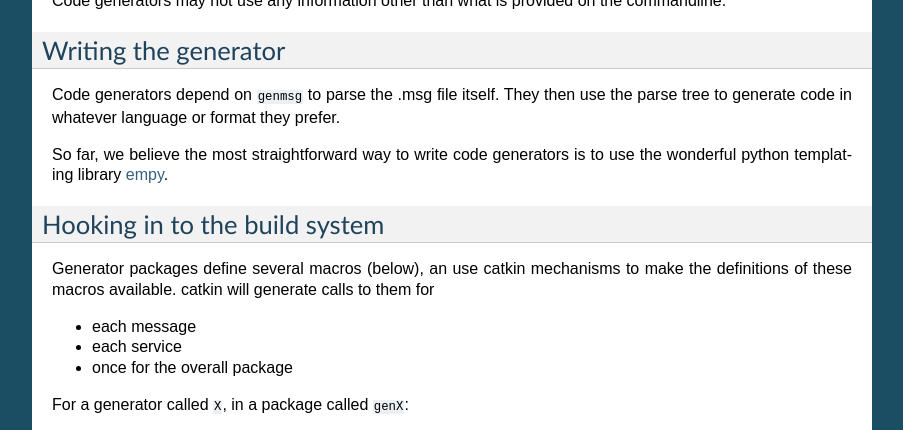
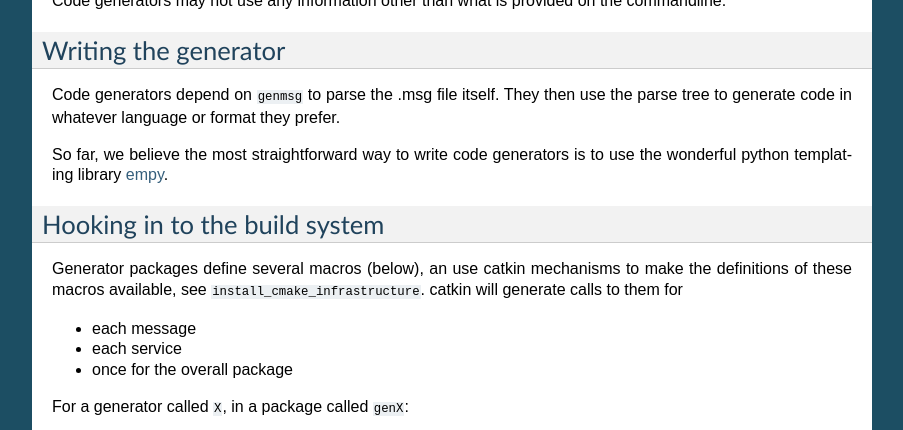
Before and after one commit to ros/genmsg, a Sphinx documentation site: the page built from doc/index.rst, in a window 1280 px wide and 900 px high, scrolled down 769 px, cut to the strip 0-430 px from the top of the window. Shown: the whole strip, without its empty margins (198-1101 px from the left). Built offline with Sphinx 7.4.7, drawn with Linux system fonts in a browser that asks for light colours; cross-references to code outside the pages are shown as plain code.

Commit message:
links work thanks to intersphinx

```diff
--- a/doc/index.rst
+++ b/doc/index.rst
@@ -63,8 +63,9 @@ Hooking in to the build system
 ^^^^^^^^^^^^^^^^^^^^^^^^^^^^^^
 
 Generator packages define several macros (below), an use catkin
-mechanisms to make the definitions of these macros available.  catkin
-will generate calls to them for
+mechanisms to make the definitions of these macros available, see
+:cmake:macro:`install_cmake_infrastructure`.  catkin will generate
+calls to them for
 
 * each message
 * each service
```
